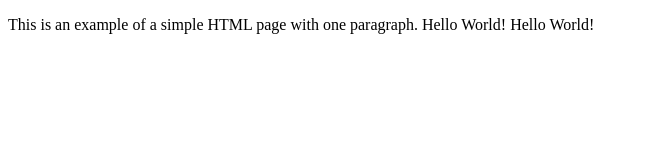
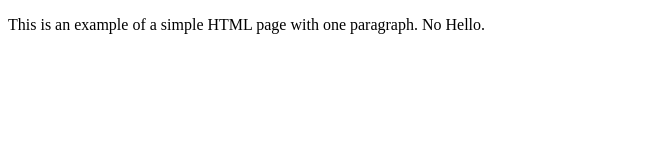
Before and after one commit to mingxinyVibrantAmerica/web-example, a plain HTML site: page index.html in a window 1280 px wide. Shown: the whole page, without its empty margins (0-648 px from the left). Drawn offline with Linux system fonts and the light colour scheme.

Commit message:
delete hello

```diff
--- a/index.html
+++ b/index.html
@@ -4,6 +4,6 @@
     <title>Example</title>
 </head>
 <body>
-<p>This is an example of a simple HTML page with one paragraph. Hello World! Hello World!</p>
+<p>This is an example of a simple HTML page with one paragraph. No Hello.</p>
 </body>
 </html>
```
